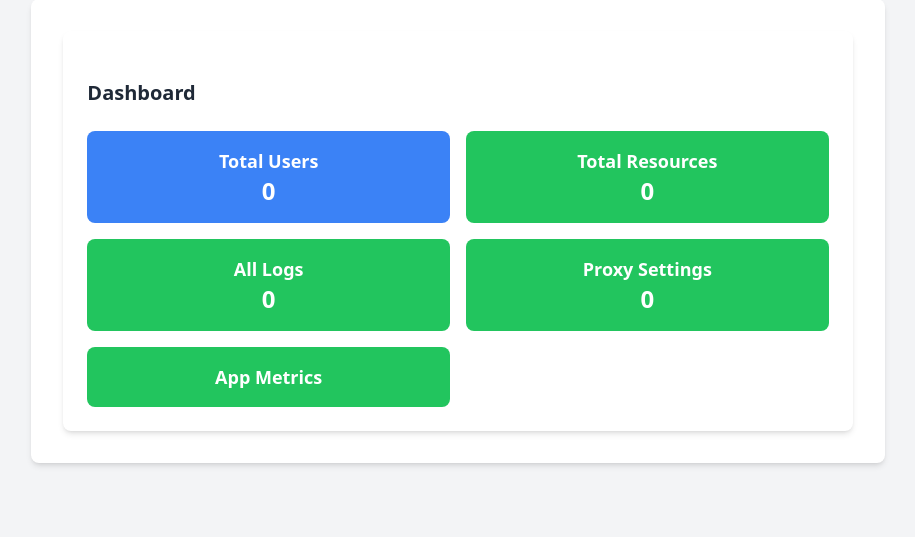
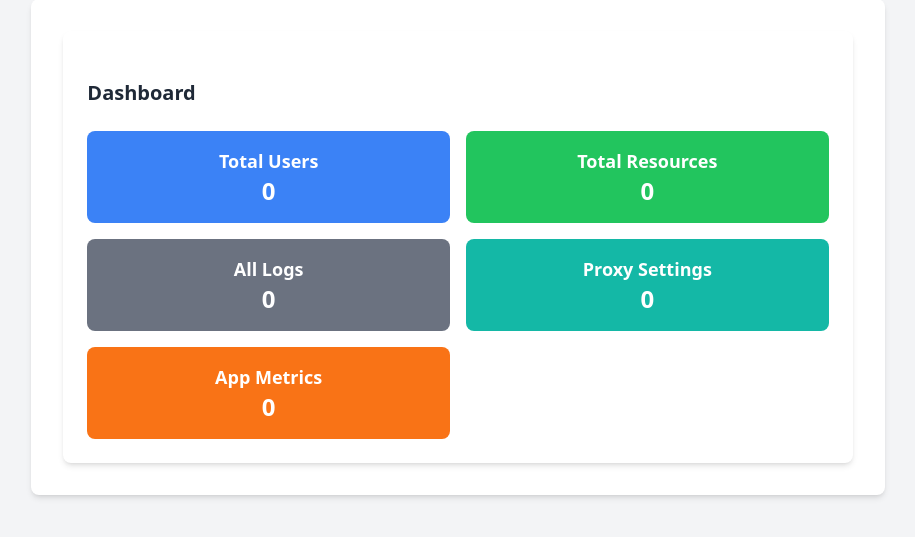
Before and after one commit to wanjaswilly/auto-DNS-proxy, a Flask app: page / in a window 1280 px wide. Shown: the part 105-642 px from the top of the page, without its empty margins (182-1097 px from the left). Run offline with Flask 3, Linux system fonts and the light colour scheme; the visitor is signed in with stand-in values (Sample User, id 1); some libraries are stand-ins or nearby versions.

Commit message:
small changes, here & there

```diff
--- a/app.py
+++ b/app.py
@@ -26,7 +26,8 @@ def home():
             users=User.query.count(),
             resources=Resources.query.count(),
             logs=Logs.query.count(),
-            proxy=ProxySettings.query.count())
+            proxy=ProxySettings.query.count(),
+            metrics=Metrics.query.count())
 
     return render_template('login.html')
 
--- a/templates/dashboard.html
+++ b/templates/dashboard.html
@@ -23,19 +23,19 @@
                 </div>
             </a>
             <a href="{{url_for('logs')}}">
-                <div class="bg-green-500 text-white p-4 rounded-lg text-center">
+                <div class="bg-gray-500 text-white p-4 rounded-lg text-center">
                     <h3 class="text-lg font-semibold">All Logs</h3>
                     <p class="text-2xl font-bold">{{ logs }}</p>
                 </div>
             </a>
             <a href="{{url_for('proxy')}}">
-                <div class="bg-green-500 text-white p-4 rounded-lg text-center">
+                <div class="bg-teal-500 text-white p-4 rounded-lg text-center">
                     <h3 class="text-lg font-semibold">Proxy Settings</h3>
                     <p class="text-2xl font-bold">{{ proxy }}</p>
                 </div>
             </a>
             <a href="{{url_for('metrics')}}">
-                <div class="bg-green-500 text-white p-4 rounded-lg text-center">
+                <div class="bg-orange-500 text-white p-4 rounded-lg text-center">
                     <h3 class="text-lg font-semibold">App Metrics</h3>
                     <p class="text-2xl font-bold">{{ metrics }}</p>
                 </div>
--- a/templates/proxy.html
+++ b/templates/proxy.html
@@ -1,6 +1,6 @@
 {% extends "base.html" %}
 
-{% block page_name %}All Resources {% endblock %}
+{% block page_name %}Proxy Settings {% endblock %}
 
 {% block content %}
 <div class="p-6 bg-white shadow-md rounded-lg w-3/4">
--- a/templates/resources.html
+++ b/templates/resources.html
@@ -9,7 +9,7 @@
     <table class="w-full border-collapse border border-gray-300">
         <thead>
             <tr class="bg-gray-200">
-                <th class="border border-gray-300 px-4 py-2">ID</th>
+                <th class="border border-gray-300 px-4 py-2">#</th>
                 <th class="border border-gray-300 px-4 py-2">Domain</th>
                 <th class="border border-gray-300 px-4 py-2">Type</th>
                 <th class="border border-gray-300 px-4 py-2">Answer</th>
```
Also changed, not shown: templates/logs.html (renamed from templates/metrics.html, +9 -7 lines).
